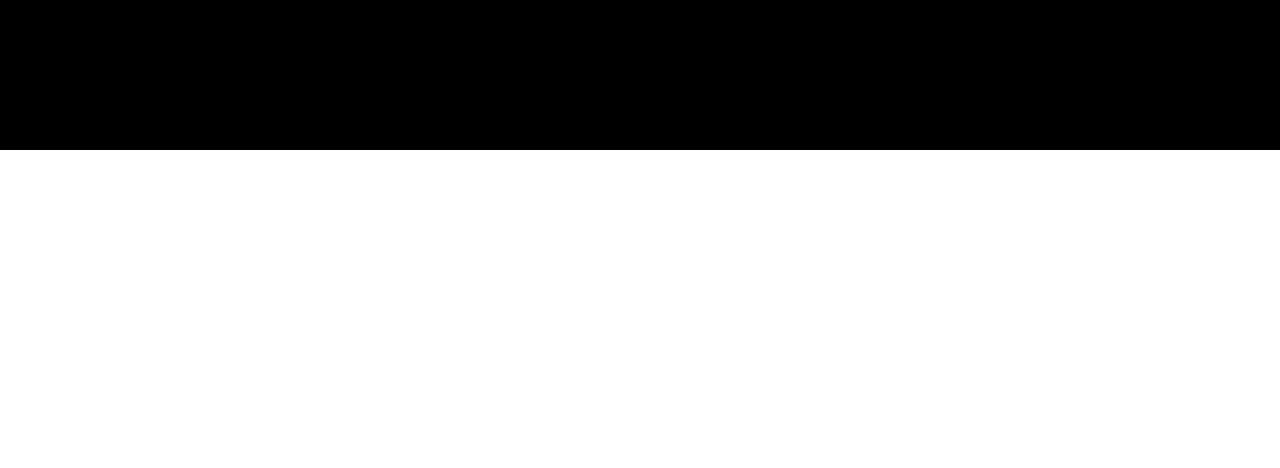
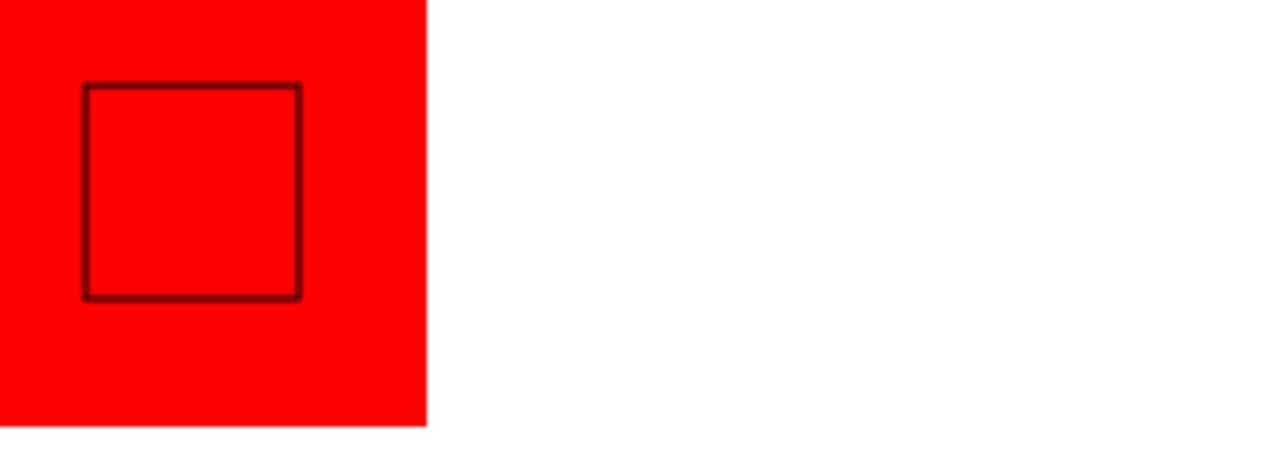
Before and after one commit to Anubhav311/systemdesign, a React (Create React App) app: page / in a window 1280 px wide. Shown: the top 468 px of the page. Built offline with nearby package versions, Linux system fonts and the light colour scheme.

Commit message:
added html canvas

```diff
--- a/src/App.tsx
+++ b/src/App.tsx
@@ -4,7 +4,7 @@ import "./App.css";
 
 function App() {
   return (
-    <div className="App bg-black">
+    <div className="App">
       <Canvas />
     </div>
   );
--- a/src/Canvas.tsx
+++ b/src/Canvas.tsx
@@ -1,9 +1,26 @@
-import * as React from "react";
+import React, { useEffect, useRef } from "react";
 
 interface ICanvasProps {}
 
 const Canvas: React.FunctionComponent<ICanvasProps> = (props) => {
-  return <canvas />;
+  const canvasRef = useRef<HTMLCanvasElement | null>(null);
+
+  useEffect(() => {
+    const canvas = canvasRef.current;
+    if (!canvas) {
+      return;
+    }
+    const context = canvas.getContext("2d");
+    if (!context) {
+      return;
+    }
+
+    context.fillStyle = "red";
+    context.fillRect(0, 0, 100, 100);
+    context.strokeRect(20, 20, 50, 50);
+  }, []);
+
+  return <canvas ref={canvasRef} className="w-full" />;
 };
 
 export default Canvas;
```
